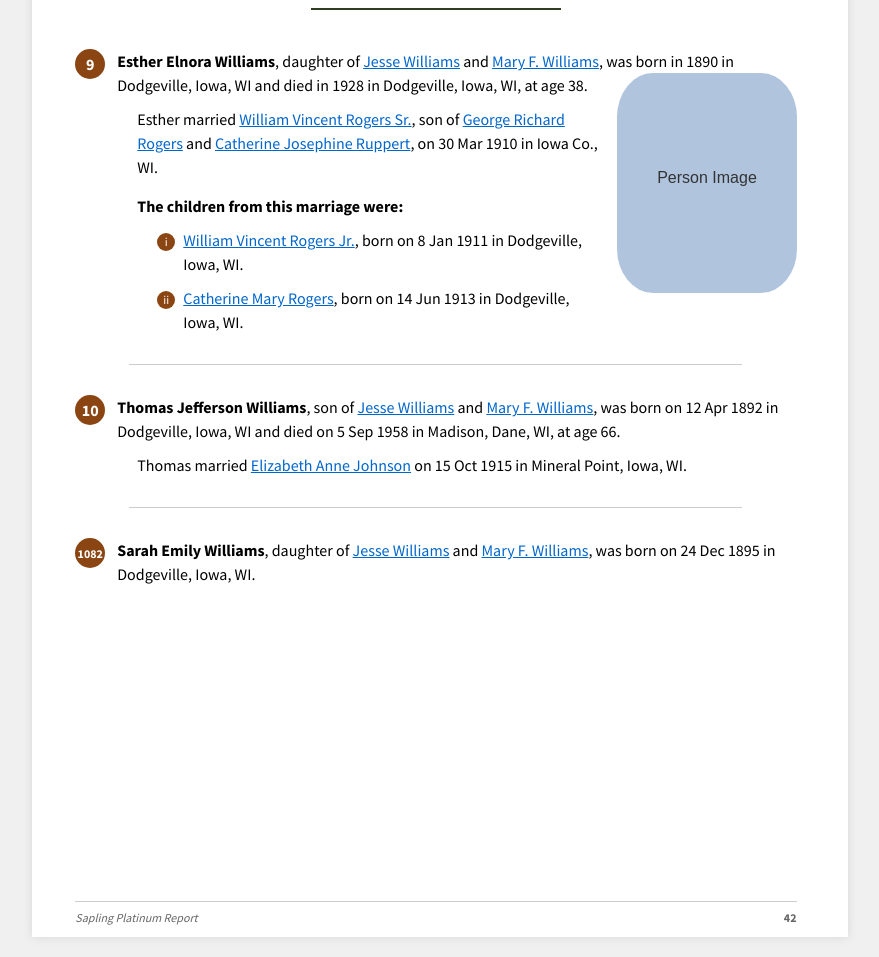
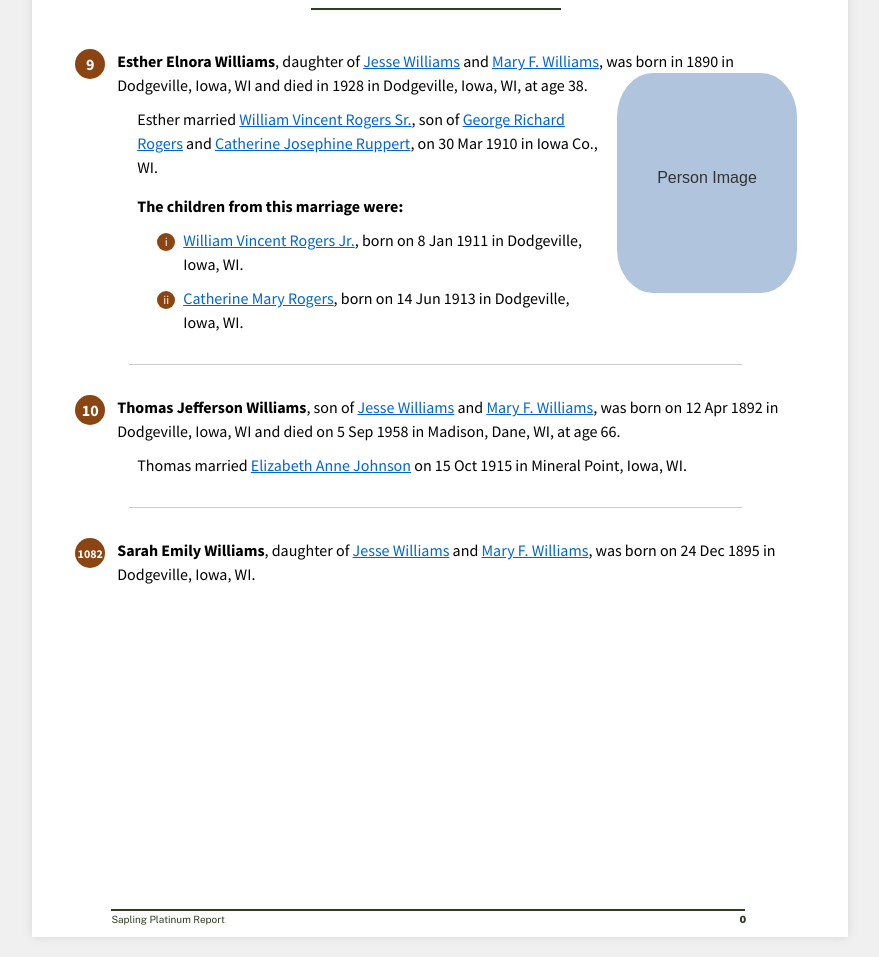
Before and after one commit to duresha/legacy-sheet-template, a website built with Vite: page src/index.html in a window 1280 px wide. Shown: the part 139-1096 px from the top of the page, without its empty margins (200-1079 px from the left). Built offline with nearby package versions, Linux system fonts and the light colour scheme; files whose address does not match are found by name.

Commit message:
align footer text precisely with horizontal line above

```diff
--- a/src/index.html
+++ b/src/index.html
@@ -65,9 +65,10 @@
         </div>
 
         <!-- Footer -->
+        <div class="footer-line"></div>
         <div class="footer">
             <div class="report-name">Sapling Platinum Report</div>
-            <div class="page-number">42</div>
+            <div class="page-number">0</div>
         </div>
     </div>
 
--- a/src/style.css
+++ b/src/style.css
@@ -1,6 +1,7 @@
 /* Font imports */
 @import url('https://fonts.googleapis.com/css2?family=Merriweather:ital,wght@0,300;0,400;0,700;1,400&display=swap');
 @import url('https://fonts.googleapis.com/css2?family=Source+Sans+Pro:wght@400;600;700&display=swap');
+@import url('https://fonts.googleapis.com/css2?family=Public+Sans:wght@400;900&display=swap');
 
 /* Custom Font Face for Roca Two Bold */
 @font-face {
@@ -158,23 +159,42 @@ a {
 /* Footer */
 .footer {
     position: absolute;
-    bottom: 0.123in; /* Match the bottom padding */
-    left: 0.451in; /* Match the left padding */
-    right: 0.536in; /* Match the right padding */
+    bottom: 0.123in;
+    left: 0.451in;
+    right: 0.536in;
     display: flex;
     justify-content: space-between;
-    font-size: 12px;
-    color: #666;
-    border-top: 1px solid #ccc;
-    padding-top: 8px;
+    align-items: center;
+    width: calc(8.5in - 0.451in - 0.536in); /* Full width minus left and right padding */
+}
+
+.footer-line {
+    position: absolute;
+    bottom: 0.27in; /* 0.123in bottom + 0.147in specified spacing */
+    left: 0.827in; /* Left margin as specified */
+    right: 1.059in; /* Right margin as specified */
+    height: 2px;
+    background-color: #2f3d22;
+    width: 6.6in; /* Width of 6.6 inches as specified */
+    margin: 0;
 }
 
 .report-name {
-    font-style: italic;
+    font-family: 'Public Sans', sans-serif;
+    font-weight: 400; /* Regular */
+    font-size: 10px;
+    color: #2f3d22;
+    font-style: normal; /* Not italicized */
+    margin-left: 0.376in; /* This aligns with the left edge of the line (0.827in - 0.451in) */
 }
 
 .page-number {
+    font-family: 'Public Sans', sans-serif;
+    font-weight: 900; /* Black weight */
+    font-size: 10px;
+    color: #2f3d22;
     font-weight: bold;
+    margin-right: 0.523in; /* This aligns with the right edge of the line (1.059in - 0.536in) */
 }
 
 /* Print styles to ensure the page looks correct when printed */
```
